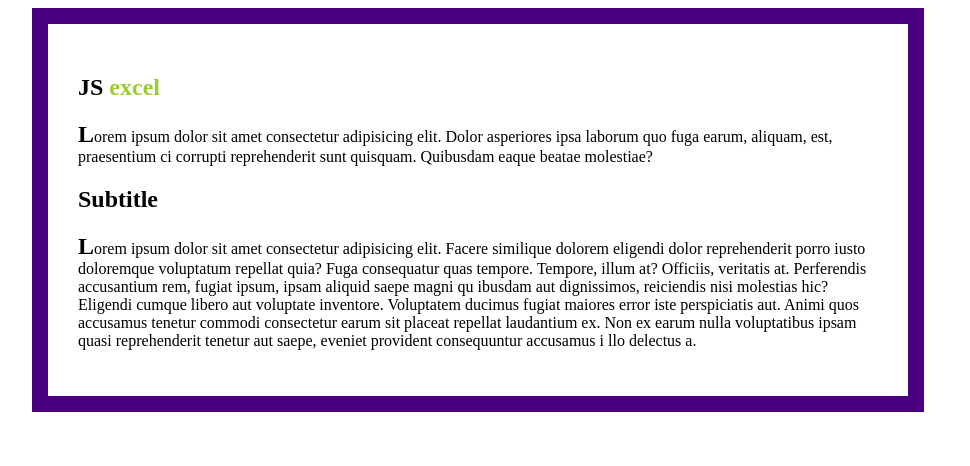
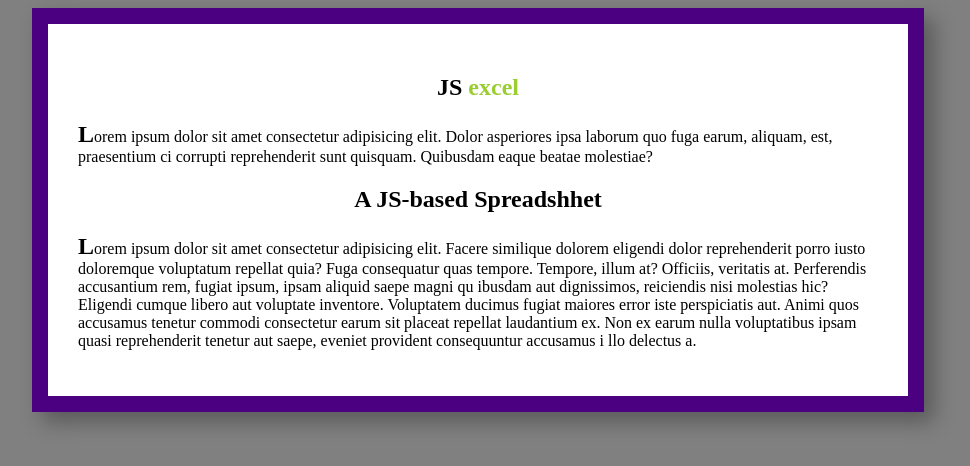
Before and after one commit to alex-chicko/excel_sheet_javascript, a plain HTML site: page index.html in a window 1280 px wide. Shown: the whole page, without its empty margins (162-1132 px from the left). Drawn offline with Linux system fonts and the light colour scheme.

Commit message:
[STEP06]

```diff
--- a/index.html
+++ b/index.html
@@ -7,6 +7,10 @@
     <meta http-equiv="X-UA-Compatible" content="ie=edge">
     <title>Document</title>
     <style>
+
+        body{
+            background-color: grey;
+        }
         #title-part {
             color: yellowgreen;
         }
@@ -16,12 +20,16 @@
             font-size: 24px;
 
         }
-
+        h1, h2{
+            text-align: center;
+        }
         section.container {
             border: 16px solid indigo;
             padding: 30px;
             max-width: 800px;
             margin: 0 auto 0 auto;
+            background-color: #fff;
+            box-shadow: 10px 10px 20px rgba(0,0,0,0.3);
         }
     </style>
 </head>
@@ -40,7 +48,7 @@
             eaque beatae molestiae?
         </p>
 
-        <h2>Subtitle</h2>
+        <h2>A JS-based Spreadshhet</h2>
 
         <p><span class="capital"> L</span>orem ipsum dolor sit amet consectetur adipisicing elit. Facere
             similique dolorem eligendi dolor reprehenderit porro iusto doloremque
```
